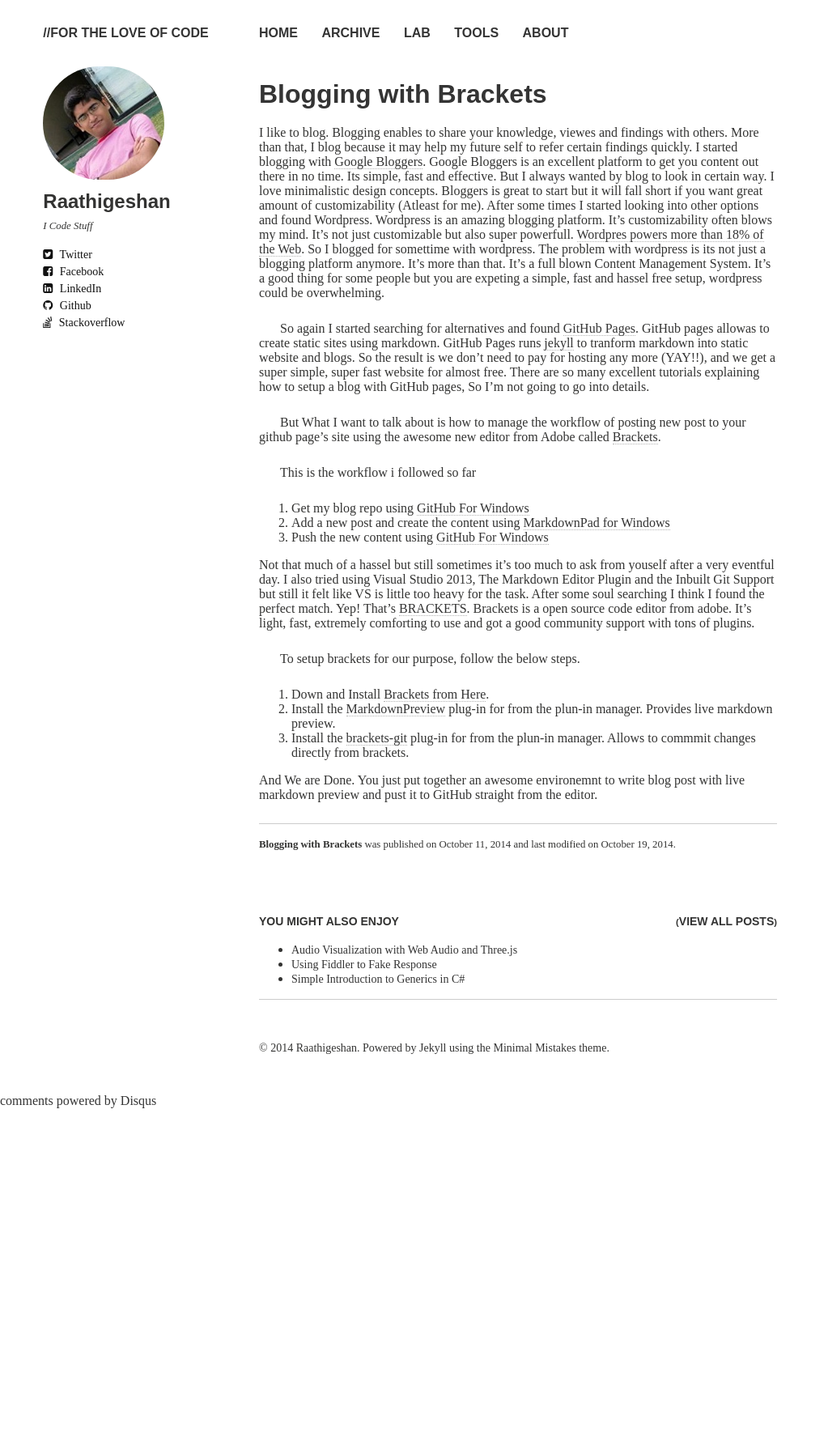
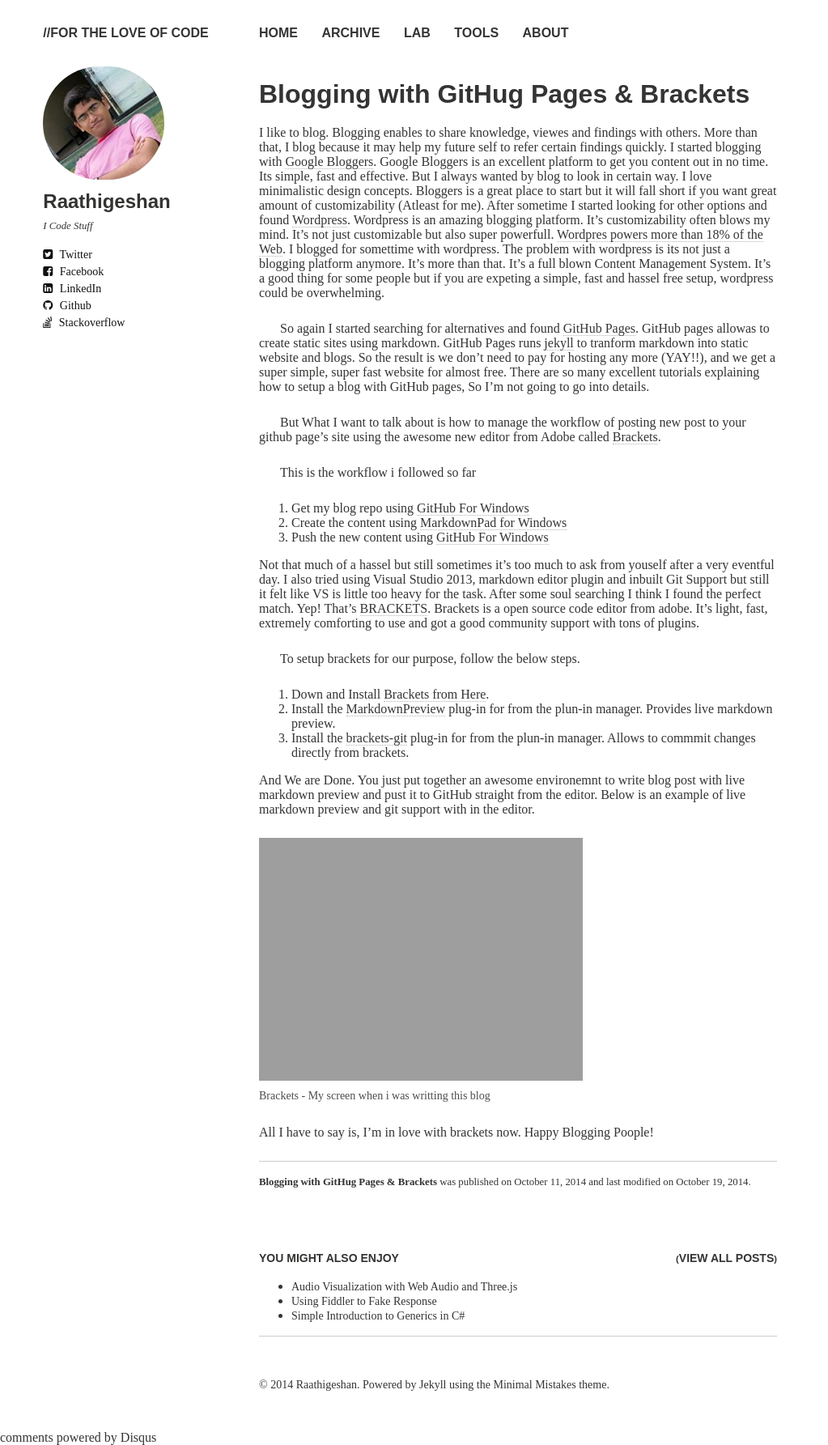
Before and after one commit to Raathigesh/Raathigesh.github.io, a Jekyll site: the page built from _posts/2014-10-11-Effective Blogging with Githug Pages & Bracket.md, in a window 1280 px wide. Shown: the whole page at 81% size, without its empty margins (0-1023 px from the left). Built offline with Jekyll 4.4.1, drawn with Linux system fonts in a browser that asks for light colours; nearby versions of some CDN libraries; some web fonts are replaced; comment, search, counter and statistics services are not loaded; before the commit the page ends 1369 px from its top, so only the background shows below that.

Commit message:
Effective Blogging with Githug Pages & Bracket

```diff
--- a/_posts/2014-10-11-Effective Blogging with Githug Pages & Bracket.md
+++ b/_posts/2014-10-11-Effective Blogging with Githug Pages & Bracket.md
@@ -1,13 +1,13 @@
 ---
 layout: post
-title: Blogging with Brackets
-excerpt: ""
+title: Blogging with GitHug Pages & Brackets
+excerpt: "I like to blog. Blogging enables to share knowledge, viewes and findings with others. More than that, I blog because it may help my future self to refer certain findings quickly."
 modified: 2014-10-19
 tags: [Tools]
 comments: true
 ---
 
-I like to blog. Blogging enables to share your knowledge, viewes and findings with others. More than that, I blog because it may help my future self to refer certain findings quickly. I started blogging with [Google Bloggers](https://www.blogger.com/home?pli=1). Google Bloggers is an excellent platform to get you content out there in no time. Its simple, fast and effective. But I always wanted by blog to look in certain way. I love minimalistic design concepts. Bloggers is great to start but it will fall short if you want great amount of customizability (Atleast for me). After some times I started looking into other options and found Wordpress. Wordpress is an amazing blogging platform. It's customizability often blows my mind. It's not just customizable but also super powerfull. [Wordpres powers more than 18% of the Web](http://thenextweb.com/insider/2013/07/27/wordpress-now-powers-18-9-of-the-web-has-over-46m-downloads-according-to-founder-matt-mullenweg/). So I blogged for somettime with wordpress. The problem with wordpress is its not just a blogging platform anymore. It's more than that. It's a full blown Content Management System. It's a good thing for some people but you are expeting a simple, fast and hassel free setup, wordpress could be overwhelming.
+I like to blog. Blogging enables to share knowledge, viewes and findings with others. More than that, I blog because it may help my future self to refer certain findings quickly. I started blogging with [Google Bloggers](https://www.blogger.com/home?pli=1). Google Bloggers is an excellent platform to get you content out in no time. Its simple, fast and effective. But I always wanted by blog to look in certain way. I love minimalistic design concepts. Bloggers is a great place to start but it will fall short if you want great amount of customizability (Atleast for me). After sometime I started looking for other options and found [Wordpress](https://wordpress.com/). Wordpress is an amazing blogging platform. It's customizability often blows my mind. It's not just customizable but also super powerfull. [Wordpres powers more than 18% of the Web](http://thenextweb.com/insider/2013/07/27/wordpress-now-powers-18-9-of-the-web-has-over-46m-downloads-according-to-founder-matt-mullenweg/). I blogged for somettime with wordpress. The problem with wordpress is its not just a blogging platform anymore. It's more than that. It's a full blown Content Management System. It's a good thing for some people but if you are expeting a simple, fast and hassel free setup, wordpress could be overwhelming.
 
 So again I started searching for alternatives and found [GitHub Pages](https://pages.github.com/). GitHub pages allowas to create static sites using markdown. GitHub Pages runs [jekyll](http://jekyllrb.com/) to tranform markdown into static website and blogs. So the result is we don't need to pay for hosting any more (YAY!!), and we get a super simple, super fast website for almost free. There are so many excellent tutorials explaining how to setup a blog with GitHub pages, So I'm not going to go into details.
 
@@ -16,10 +16,10 @@
 This is the workflow i followed so far
 
 1. Get my blog repo using [GitHub For Windows](https://windows.github.com/)
-2. Add a new post and create the content using [MarkdownPad for Windows](http://markdownpad.com/)
+2. Create the content using [MarkdownPad for Windows](http://markdownpad.com/)
 3. Push the new content using [GitHub For Windows](https://windows.github.com/)
 
-Not that much of a hassel but still sometimes it's too much to ask from youself after a very eventful day. I also tried using Visual Studio 2013, The Markdown Editor Plugin and the Inbuilt Git Support but still it felt like VS is little too heavy for the task. After some soul searching I think I found the perfect match. Yep! That's [BRACKETS](http://brackets.io/?lang=en). Brackets is a open source code editor from adobe. It's light, fast, extremely comforting to use and got a good community support with tons of plugins.
+Not that much of a hassel but still sometimes it's too much to ask from youself after a very eventful day. I also tried using Visual Studio 2013, markdown editor plugin and inbuilt Git Support but still it felt like VS is little too heavy for the task. After some soul searching I think I found the perfect match. Yep! That's [BRACKETS](http://brackets.io/?lang=en). Brackets is a open source code editor from adobe. It's light, fast, extremely comforting to use and got a good community support with tons of plugins.
 
 To setup brackets for our purpose, follow the below steps.
 
@@ -27,4 +27,11 @@
 2. Install the [MarkdownPreview](https://github.com/gruehle/MarkdownPreview) plug-in for from the plun-in manager. Provides live markdown preview.
 3. Install the [brackets-git](https://github.com/zaggino/brackets-git) plug-in for from the plun-in manager. Allows to commmit changes directly from brackets.
 
-And We are Done. You just put together an awesome environemnt to write blog post with live markdown preview and pust it to GitHub straight from the editor.
+And We are Done. You just put together an awesome environemnt to write blog post with live markdown preview and pust it to GitHub straight from the editor. Below is an example of live markdown preview and git support with in the editor.
+
+<figure>
+	<a href="http://raathigesh.com/images/2014-10-19-Blogging%20with%20Brackets/Screen.PNG"><img src="http://raathigesh.com/images/2014-10-19-Blogging%20with%20Brackets/Screen.PNG"></a>
+        <figcaption>Brackets - My screen when i was writting this blog</figcaption>
+</figure>
+
+All I have to say is, I'm in love with brackets now. Happy Blogging Poople!
```
